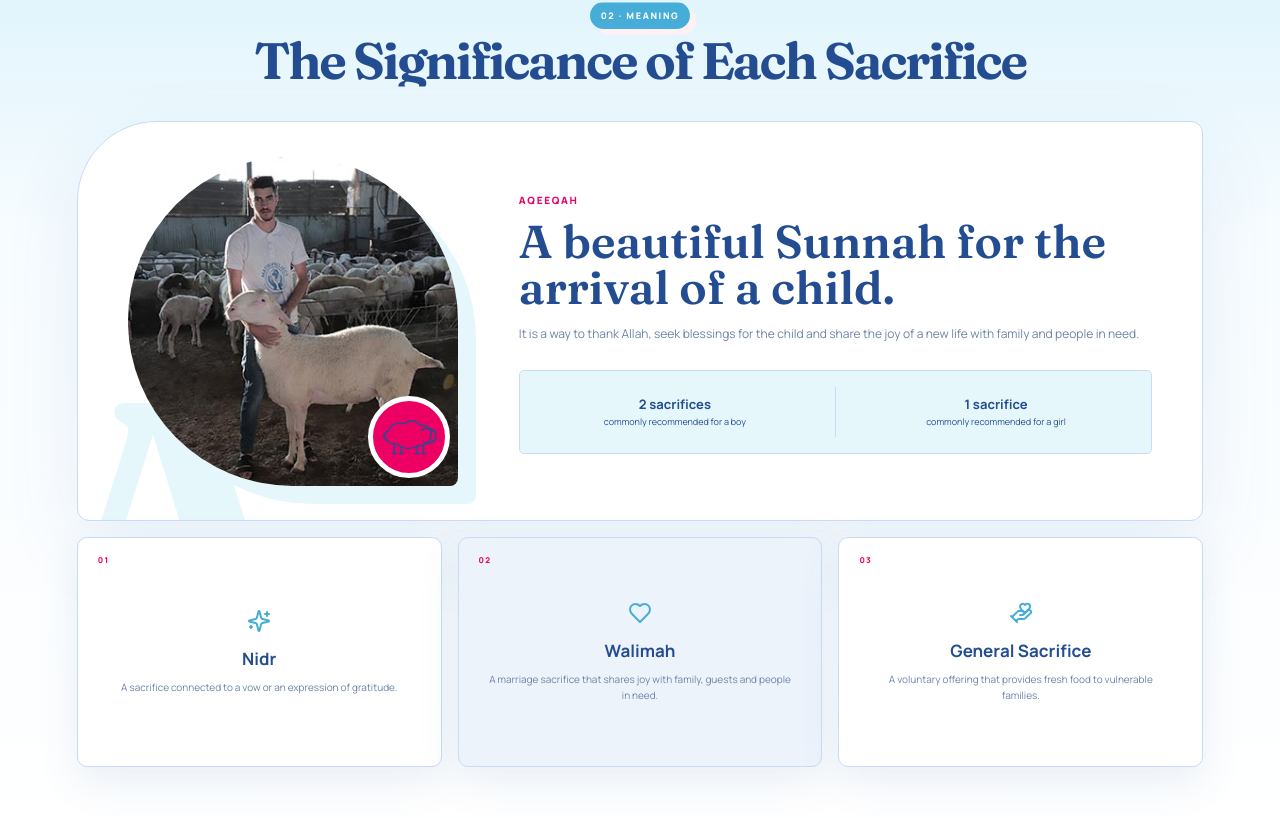
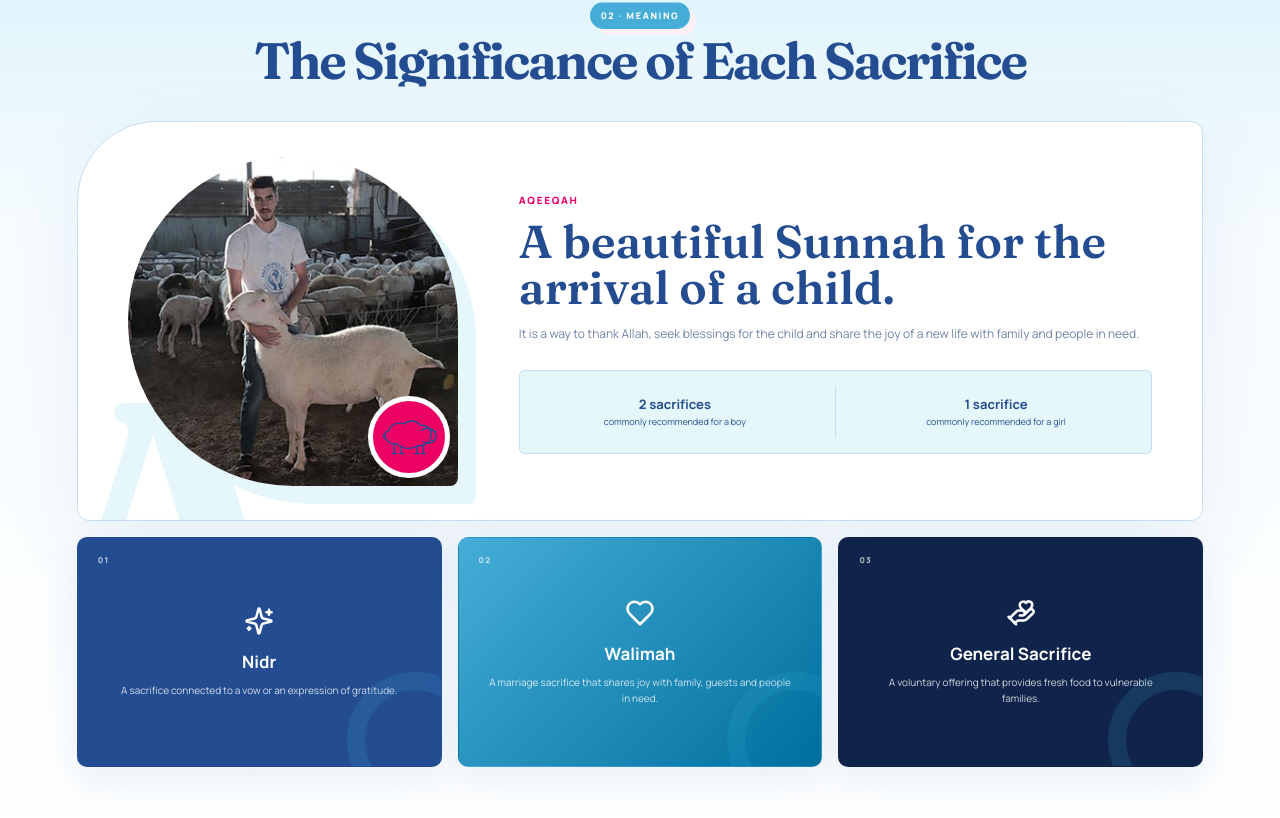
Before and after one commit to 292akhil2929-cmyk/matw-projectme-replica, a React (Vite) app in the folder sacrifice-story/: page / in a window 1280 px wide. Shown: the part 1960-2778 px from the top of the page. Built offline with nearby package versions, Linux system fonts and the light colour scheme; a web font is replaced by a local one.

Commit message:
Fix hero image, card colours, and impact stat contrast

```diff
--- a/sacrifice-story/src/App.jsx
+++ b/sacrifice-story/src/App.jsx
@@ -161,7 +161,7 @@ function Hero() {
         animate={{ opacity: 1, x: 0, rotate: 0 }}
         transition={{ duration: 1, delay: 0.12, ease: [0.16, 1, 0.3, 1] }}
       >
-        <img className="hero-line-art" src="/matw-colour-hero-transparent.png" alt="Colour illustration of a sheep standing before a mosque in the MATW palette" />
+        <img className="hero-line-art" src="/matw-colour-hero-v3.png" alt="Colour illustration of a sheep standing before a mosque in the MATW palette" />
       </motion.div>
     </section>
   );
--- a/sacrifice-story/src/styles.css
+++ b/sacrifice-story/src/styles.css
@@ -183,14 +183,16 @@ h1, h2, h3, p { margin-top: 0; }
 .recommendation strong { font-size: 13px; }
 .recommendation i { height: 50px; background: var(--line); }
 .meaning-cards { margin-top: 16px; display: grid; grid-template-columns: repeat(3,1fr); gap: 16px; }
-.meaning-cards article { position: relative; min-height: 230px; padding: 30px; display: flex; flex-direction: column; align-items: center; justify-content: center; text-align: center; background: white; border: 1px solid var(--line); border-radius: 10px; box-shadow: 0 14px 42px rgba(40,95,168,.1); }
-.meaning-cards article:nth-child(1) { background: white; }
-.meaning-cards article:nth-child(2) { background: var(--blue-pale); }
-.meaning-cards article:nth-child(3) { background: white; }
-.meaning-cards .card-number { position: absolute; left: 20px; top: 16px; color: var(--pink); font-size: 8px; font-weight: 800; letter-spacing: .16em; }
-.meaning-cards svg { color: var(--sky); }
-.meaning-cards h3 { margin: 14px 0 9px; color: var(--blue); font-size: 17px; }
-.meaning-cards p { margin: 0; color: var(--muted); font-size: 10px; line-height: 1.6; }
+.meaning-cards article { position: relative; overflow: hidden; min-height: 230px; padding: 30px; display: flex; flex-direction: column; align-items: center; justify-content: center; text-align: center; color: white; background: var(--blue); border: 1px solid transparent; border-radius: 10px; box-shadow: 0 14px 42px rgba(40,95,168,.1); transition: transform .3s ease, filter .3s ease; }
+.meaning-cards article:nth-child(1) { background: var(--blue); }
+.meaning-cards article:nth-child(2) { background: linear-gradient(135deg, var(--sky), #006f9d); }
+.meaning-cards article:nth-child(3) { background: var(--navy); }
+.meaning-cards article::after { content: ""; position: absolute; right: -42px; bottom: -42px; width: 100px; height: 100px; border: 18px solid var(--sky); border-radius: 50%; opacity: .14; }
+.meaning-cards article:hover { filter: saturate(1.12) brightness(.96); }
+.meaning-cards .card-number { position: absolute; left: 20px; top: 16px; color: white; opacity: .7; font-size: 8px; font-weight: 800; letter-spacing: .16em; }
+.meaning-cards svg { color: white; width: 30px; height: 30px; }
+.meaning-cards h3 { margin: 14px 0 9px; color: white; font-size: 17px; }
+.meaning-cards p { margin: 0; color: rgba(255,255,255,.8); font-size: 10px; line-height: 1.6; }
 
 .explainer-section { position: relative; overflow: hidden; padding: 80px max(6vw,70px); display: grid; grid-template-columns: .9fr 1.1fr; gap: 70px; align-items: center; color: var(--navy); background: linear-gradient(120deg, var(--sky) 0 66%, #64c6e4 66% 92%, #38a4d1 92%); border-bottom: 7px solid var(--pink); }
 .explainer-section::after { content: ""; position: absolute; right: 5%; bottom: -110px; width: 250px; height: 250px; border: 46px solid var(--sky); border-radius: 50%; opacity: .22; }
@@ -240,8 +242,8 @@ h1, h2, h3, p { margin-top: 0; }
 
 .impact-section { padding: 70px max(6vw,70px); display: grid; grid-template-columns: auto 1fr 1px 1fr auto; gap: 45px; align-items: center; color: var(--navy); background: linear-gradient(105deg, var(--sky), #64c6e4 55%, #38a4d1); border-block: 7px solid var(--pink); }
 .impact-section > div { display: flex; align-items: center; gap: 18px; }
-.impact-section strong { color: var(--sky); font-family: var(--display); font-size: clamp(54px,6vw,92px); font-weight: 650; letter-spacing: -.06em; }
-.impact-section p { margin: 0; max-width: 260px; color: rgba(16,36,75,.76); font-size: 9px; line-height: 1.55; }
+.impact-section strong { color: var(--navy); font-family: var(--display); font-size: clamp(54px,6vw,92px); font-weight: 650; letter-spacing: -.06em; text-shadow: 0 2px 0 rgba(255,255,255,.25); }
+.impact-section p { margin: 0; max-width: 260px; color: rgba(16,36,75,.92); font-weight: 600; font-size: 9px; line-height: 1.55; }
 .impact-section > i { width: 1px; height: 65px; background: rgba(16,36,75,.22); }
 .impact-section a { min-height: 44px; padding: 0 15px; display: inline-flex; align-items: center; gap: 8px; color: var(--navy); border: 1px solid rgba(16,36,75,.36); border-radius: 3px; font-size: 9px; font-weight: 800; }
 
```
Also changed, not shown: 1 other file (tests, documents, lock files or other folders).
